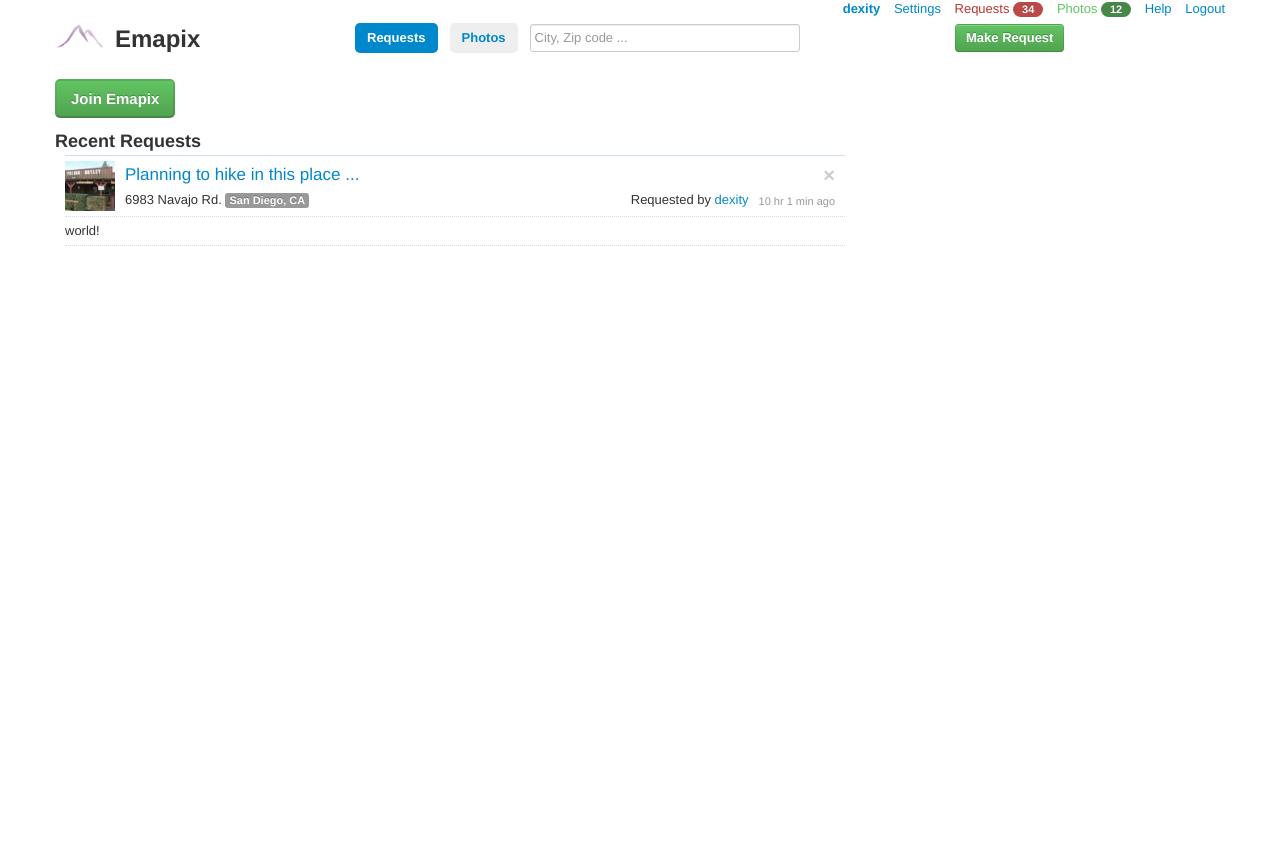
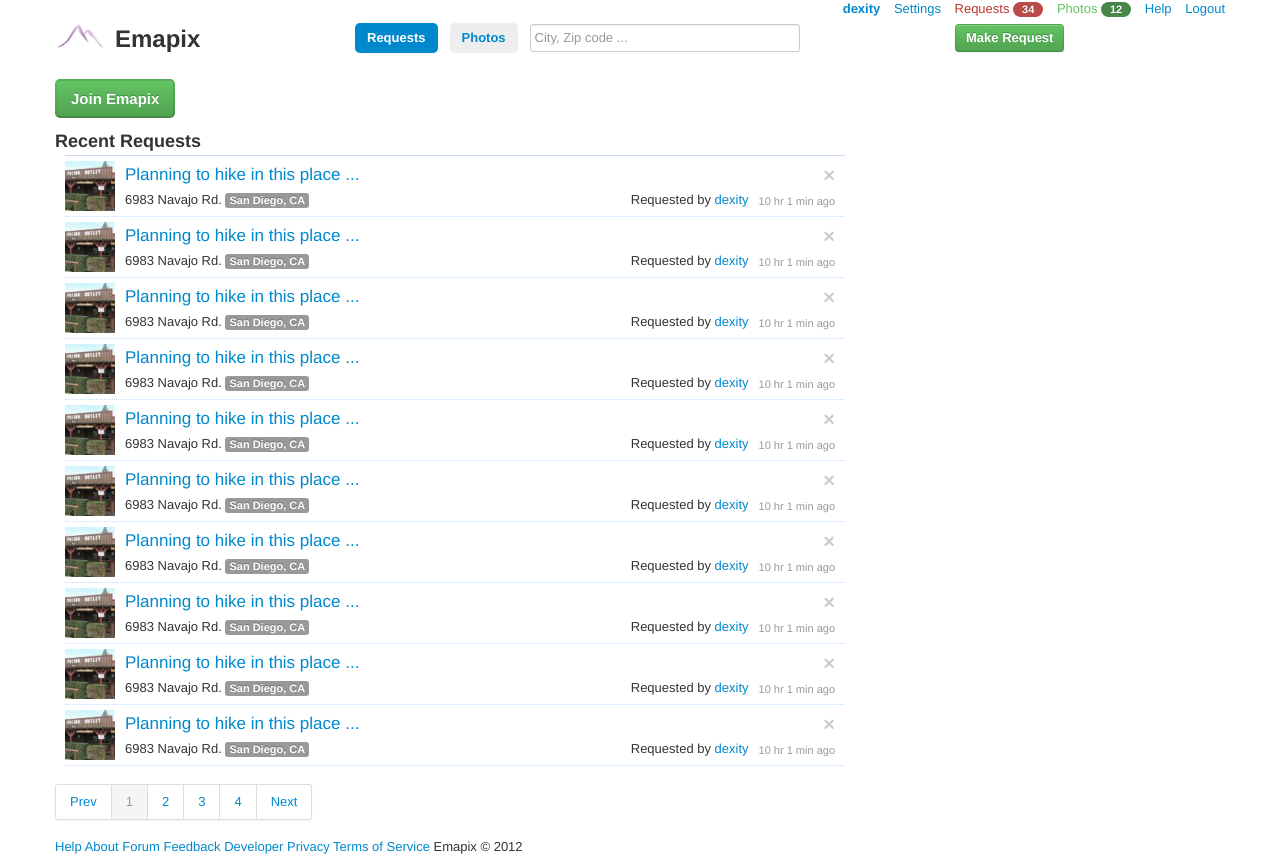
Before and after one commit to dexity/emapix, a Django app: page /layout/requests in a window 1280 px wide. Before the commit the page ends 246 px from the top, so only its background shows below. Run offline with Django 3.2, Linux system fonts and the light colour scheme; parts of the project's set-up code (start-up, migrations or seed data) failed here and were passed over.

Commit message:
Finished requests list layout

```diff
--- a/emapix/layout/templates/header.html
+++ b/emapix/layout/templates/header.html
@@ -11,3 +11,29 @@
     <link href="/media/css/bootstrap-responsive.css" rel="stylesheet">
 </head>
 <body data-spy="scroll" data-target=".subnav" data-offset="50">
+	<div class="container">
+	    <div class="pull-right e-nav-user">
+	        <a href="#"><b>dexity</b></a> <a href="#">Settings</a>
+	        <a href="#" class="brown">Requests</a> <span class="badge badge-important">34</span>
+	        <a href="#" class="green">Photos</a> <span class="badge badge-success">12</span>
+	        <a href="#">Help</a> <a href="#">Logout</a>
+	    </div>
+	    <div class="clear_both"></div>
+	    <div class="row e-nav">
+	       <div class="span3">
+	           <a href="#" id="logo"><img src="/media/img/mountains.png" /></a><h2>Emapix</h2>
+	       </div>
+	       <div class="span6">
+	           <ul class="nav nav-pills pull-left">
+	            <li class="active"><a href="#"><b>Requests</b></a></li>
+	            <li><a href="#"><b>Photos</b></a></li>
+	           </ul>
+	           <form class="pull-left" action="">
+	            <input type="text" class="search-query span3" placeholder="City, Zip code ...">
+	           </form>
+	       </div>
+	       <div class="span3">
+	           <button class="btn btn-success"><b>Make Request</b></button>
+	       </div>
+	    </div>
+	    <div class="clear_both"></div>
--- a/emapix/layout/templates/requests.html
+++ b/emapix/layout/templates/requests.html
@@ -1,31 +1,7 @@
 {% include 'header.html' %}
 
-<div class="container">
-	<div class="pull-right e-nav-user">
-		<a href="#"><b>dexity</b></a> <a href="#">Settings</a>
-		<a href="#" class="brown">Requests</a> <span class="badge badge-important">34</span>
-		<a href="#" class="green">Photos</a> <span class="badge badge-success">12</span>
-		<a href="#">Help</a> <a href="#">Logout</a>
-	</div>
-	<div class="clear_both"></div>
-	<div class="row e-nav">
-	   <div class="span3">
-	       <a href="#" id="logo"><img src="/media/img/mountains.png" /></a><h2>Emapix</h2>
-	   </div>
-	   <div class="span6">
-           <ul class="nav nav-pills pull-left">
-            <li class="active"><a href="#"><b>Requests</b></a></li>
-            <li><a href="#"><b>Photos</b></a></li>
-           </ul>
-           <form class="pull-left" action="">
-            <input type="text" class="search-query span3" placeholder="City, Zip code ...">
-           </form>
-	   </div>
-	   <div class="span3">
-	       <button class="btn btn-success"><b>Make Request</b></button>
-	   </div>
-	</div>
-	<div class="clear_both"></div>
+{% load get_range %}
+
 	<button class="btn-large btn-success" id="join"><b>Join Emapix</b></button>
     <h3>Recent Requests</h3>
 
@@ -42,10 +18,45 @@
                 </div>
             </div>
         </div>
+
+    {% for i in 9|get_range %}
         <div class="e-request-item span8">
-            world!
+            <a href=""><img src="/media/img/request.png"/></a>
+            <div>
+                <div class="e-request-description"><a href="">Planning to hike in this place ...</a><button class="close">&times;</button></div>
+                <div> 6983 Navajo Rd. <span class="label">San Diego, CA</span>
+                    <div class="pull-right">
+                        <div class="e-request-time">10 hr 1 min ago</div>
+                        <div class="pull-right">Requested by <a href="">dexity</a></div>
+                    </div>
+                </div>
+            </div>
         </div>
+    {% endfor %}
     </div>
+    <div class="clear_both"></div>
+	<div class="pagination">
+	  <ul>
+	    <li><a href="#">Prev</a></li>
+	    <li class="active">
+	      <a href="#">1</a>
+	    </li>
+	    <li><a href="#">2</a></li>
+	    <li><a href="#">3</a></li>
+	    <li><a href="#">4</a></li>
+	    <li><a href="#">Next</a></li>
+	  </ul>
+	</div>
+	<div class="footer">
+        <a href="">Help</a>
+        <a href="">About</a>
+        <a href="">Forum</a>
+        <a href="">Feedback</a>
+        <a href="">Developer</a>
+        <a href="">Privacy</a>
+        <a href="">Terms of Service</a>
+        Emapix &copy; 2012
+	</div>
 </div>
 
 {% include 'footer.html' %}
--- /dev/null
+++ b/emapix/layout/templatetags/get_range.py
@@ -0,0 +1,24 @@
+from django.template import Library
+
+register = Library()
+
+@register.filter
+def get_range( value ):
+  """
+    Filter - returns a list containing range made from given value
+    Usage (in template):
+
+    <ul>{% for i in 3|get_range %}
+      <li>{{ i }}. Do something</li>
+    {% endfor %}</ul>
+
+    Results with the HTML:
+    <ul>
+      <li>0. Do something</li>
+      <li>1. Do something</li>
+      <li>2. Do something</li>
+    </ul>
+
+    Instead of 3 one may use the variable set in the views
+  """
+  return range( value )
```
Also changed, not shown: emapix/layout/templatetags/__init__.py (added).
